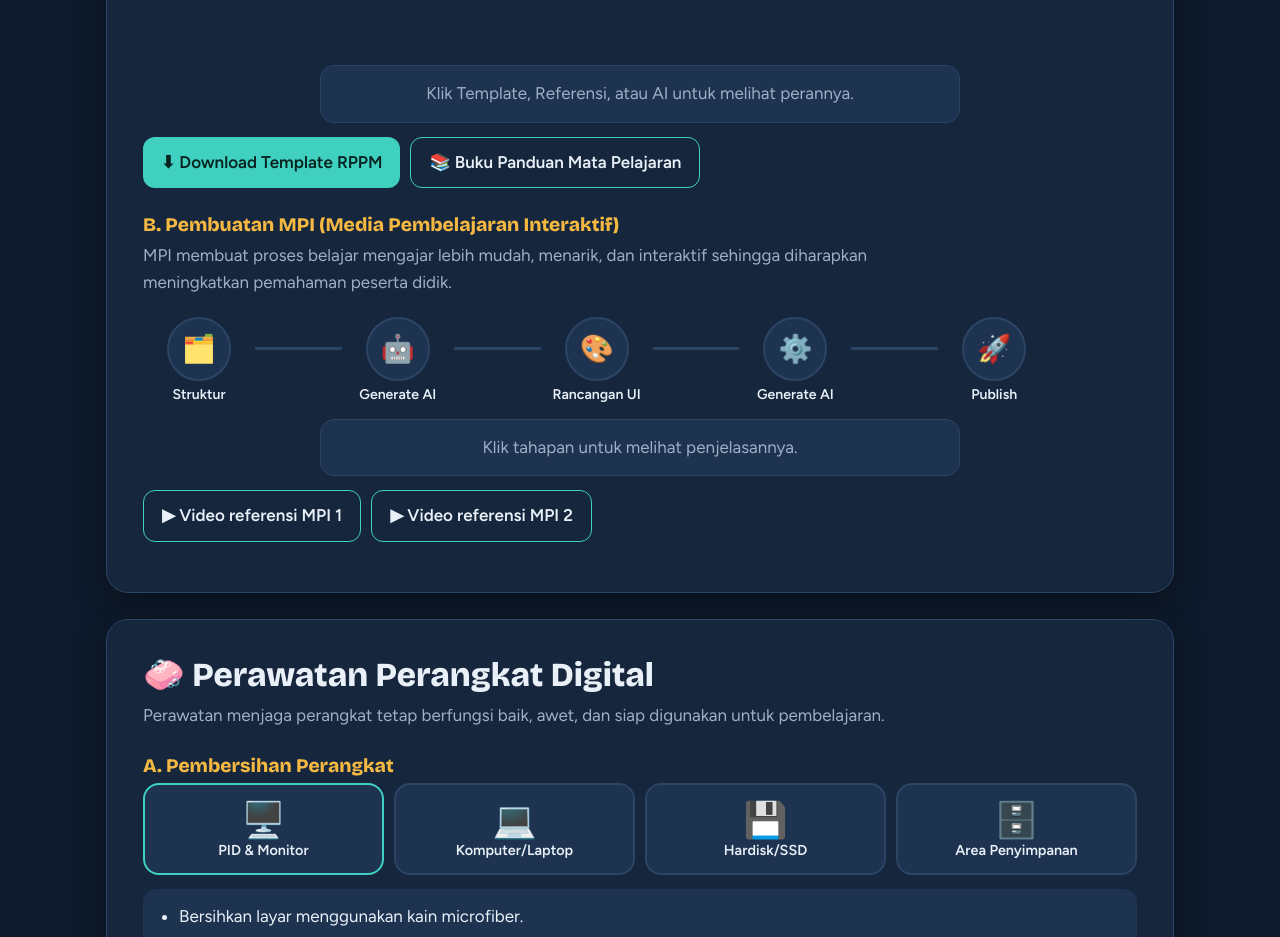
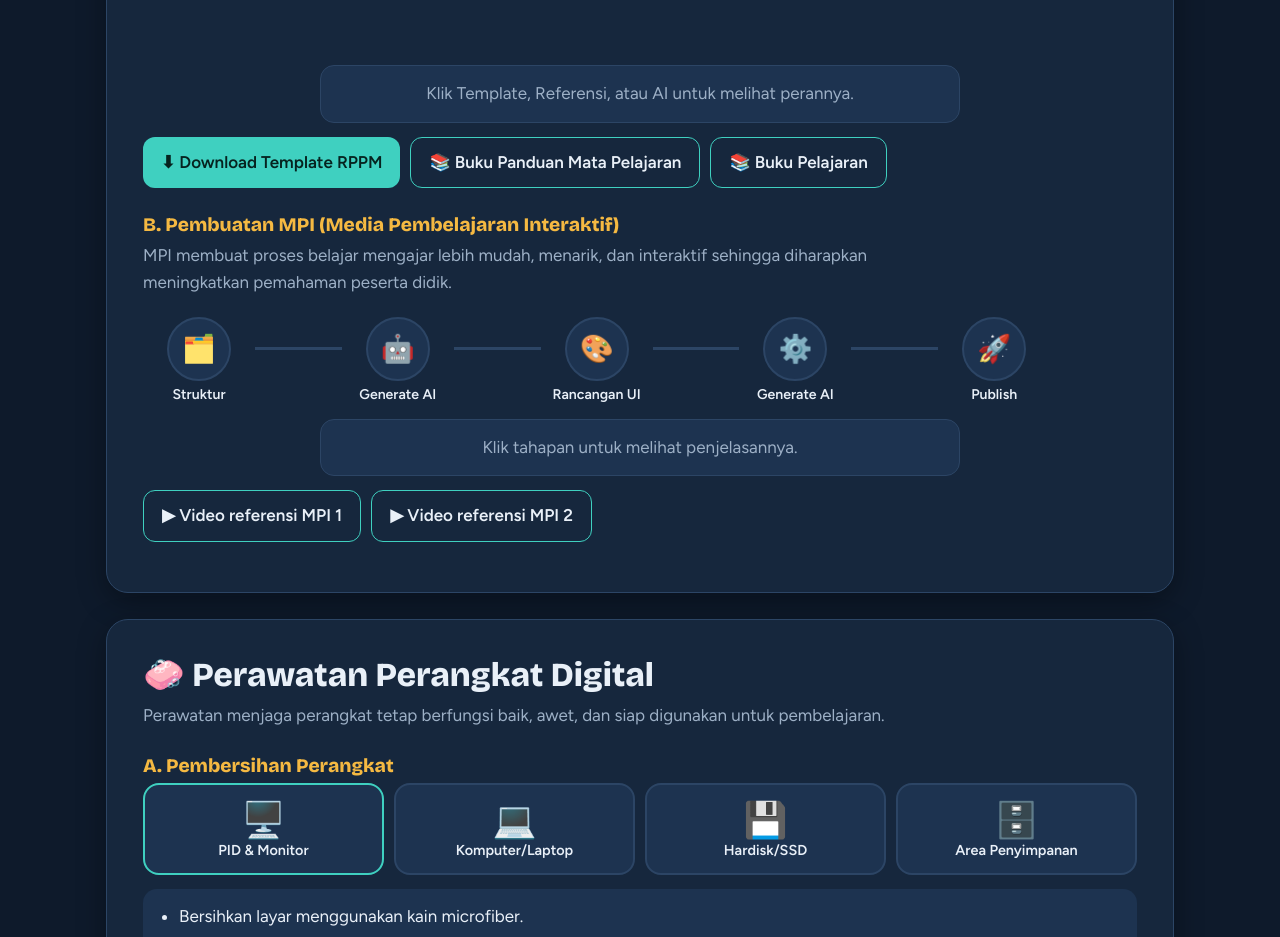
Before and after one commit to nextnitay/PENGIMBASAN, a plain HTML site: page index.html in a window 1280 px wide. Shown: the part 4700-5637 px from the top of the page. Drawn offline with nearby package versions, Linux system fonts and the light colour scheme.

Commit message:
Update index.html

```diff
--- a/index.html
+++ b/index.html
@@ -187,6 +187,7 @@ footer{text-align:center;color:var(--mu);padding:20px;font-size:.9rem}
   <div class="btns">
    <a class="btn" target="_blank" rel="noopener" href="https://docs.google.com/document/d/1dyhM4X4b9-o0ecpnhntY07-CJCO7CWzH/export?format=docx">⬇ Download Template RPPM</a>
    <a class="btn o" target="_blank" rel="noopener" href="https://kurikulum.kemendikdasmen.go.id/panduan-mapel">📚 Buku Panduan Mata Pelajaran</a>
+   <a class="btn o" target="_blank" rel="noopener" href="https://buku.kemendikdasmen.go.id/katalog/buku-kurikulum-merdeka">📚 Buku Pelajaran</a>
   </div>
   <h3>B. Pembuatan MPI (Media Pembelajaran Interaktif)</h3>
   <p class="lead">MPI membuat proses belajar mengajar lebih mudah, menarik, dan interaktif sehingga diharapkan meningkatkan pemahaman peserta didik.</p>
```
